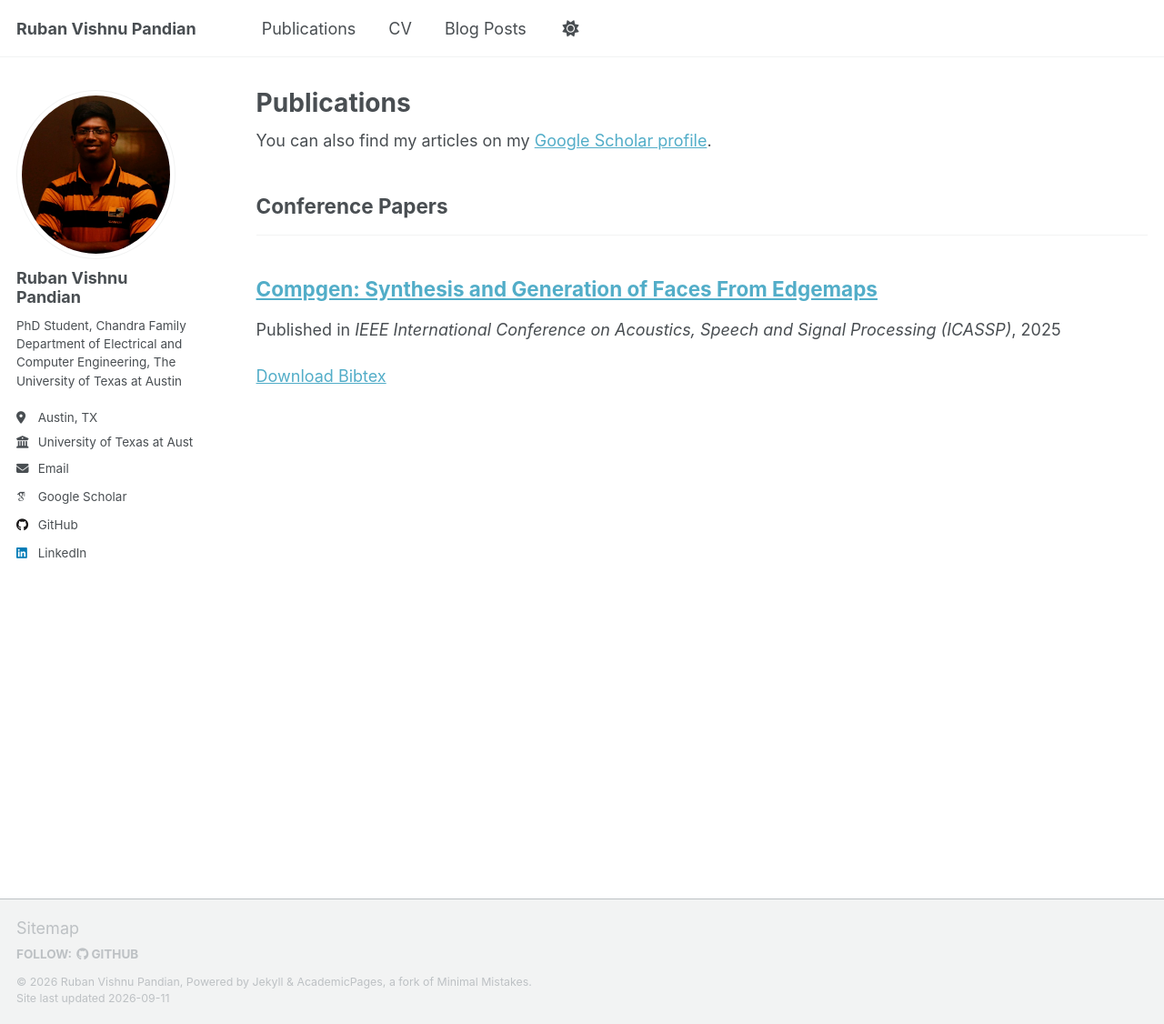
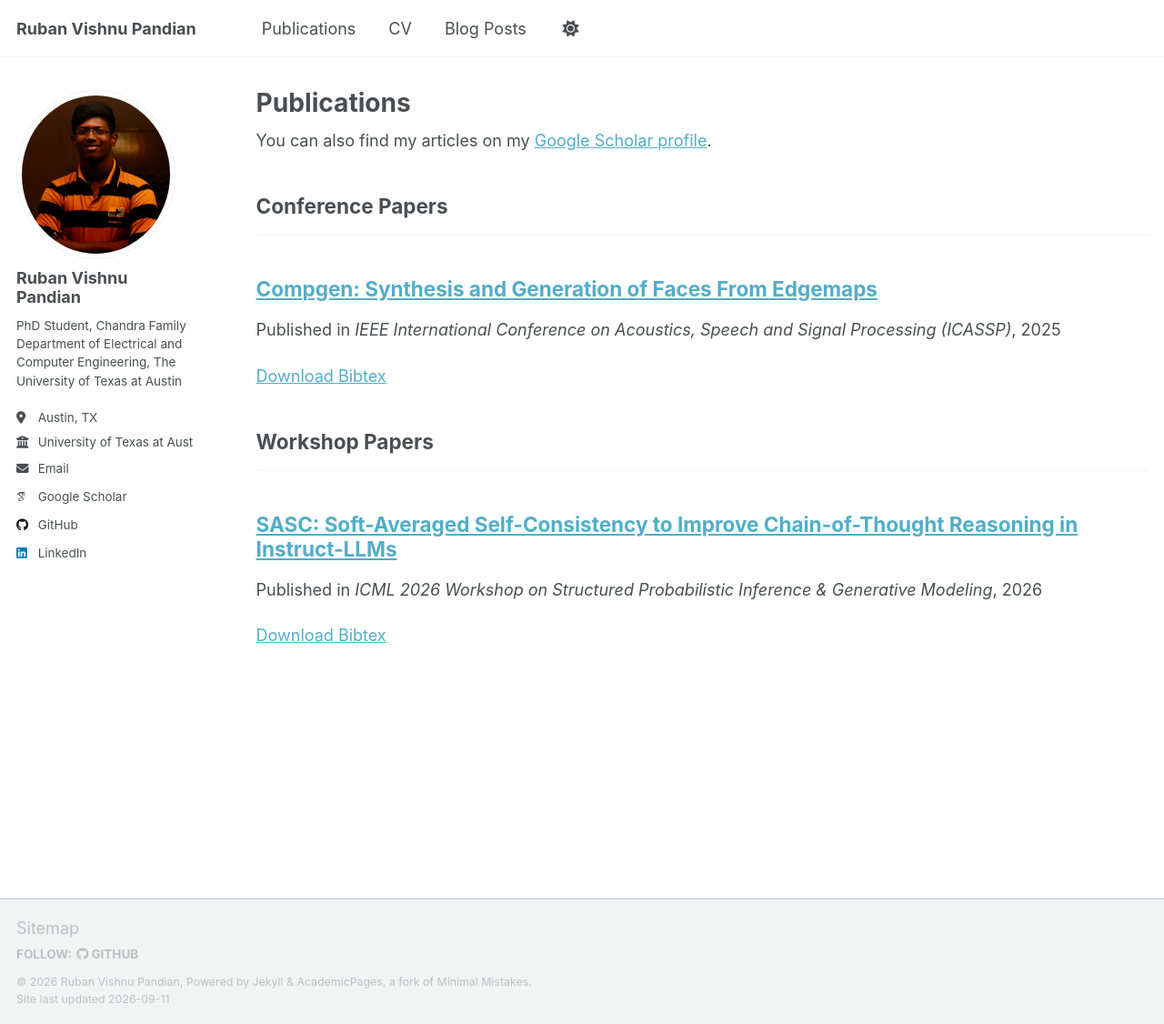
Before and after one commit to Ruban-VP/Ruban-VP.github.io, a Jekyll site: the page built from _pages/publications.html, in a window 1280 px wide and 1126 px high. Shown: the whole window at 91% size. Built offline with Jekyll 4.4.1, drawn with Linux system fonts in a browser that asks for light colours; some web fonts are replaced; a script that is not in the unit is left out.

Commit message:
Added SASC workshop paper

```diff
--- a/_config.yml
+++ b/_config.yml
@@ -83,6 +83,8 @@ author:
 publication_category:
   conferences:
     title: 'Conference Papers'
+  workshops:
+    title: 'Workshop Papers'
 # books:
 #   title: 'Books'
 # manuscripts:
--- /dev/null
+++ b/_publications/paper-2.md
@@ -0,0 +1,15 @@
+---
+title: "SASC: Soft-Averaged Self-Consistency to Improve Chain-of-Thought Reasoning in Instruct-LLMs"
+collection: publications
+category: workshops
+permalink: /publication/paper-2
+excerpt: ''
+date: 2026-07-10
+venue: 'ICML 2026 Workshop on Structured Probabilistic Inference & Generative Modeling'
+slidesurl:
+paperurl:
+bibtexurl: 'https://Ruban-VP.github.io/files/paper_2_bibtex.bib'
+citation:
+---
+**Abstract:**
+Improving the reasoning performance of LLMs during inference by combining scores of multiple output reasoning traces has emerged as a prominent technique, particularly for Chain-of-Thought Instruct-LLM models. Methods such as Self-Consistency and Self-Certainty assign simple yet effective metrics to the generated outputs which are then used to determine the final answer. These methods fit into the framework of designing a score vector over the set of generated answers, using weighted averaging of one-hot hard-decision vectors. In this work, we propose Soft-Averaged Self-Consistency, a simple method in which the hard-decision vectors are replaced with the conditional probability vectors obtained from the LLM logits, forming our soft-decision vectors. We show that our theoretically motivated method provides improved accuracy when compared against other baselines, backed by extensive experiments on a variety of tasks and models.
--- /dev/null
+++ b/files/paper_2_bibtex.bib
@@ -0,0 +1,6 @@
+@inproceedings{pandian2026sasc,
+  title={{SASC}: Soft-Averaged Self-Consistency to Improve Chain-of-Thought Reasoning in Instruct-{LLM}s},
+  author={Ruban Vishnu Pandian and Alliot Nagle and Hyeji Kim},
+  booktitle={ICML 2026 Workshop on Structured Probabilistic Inference {\&} Generative Modeling},
+  year={2026},
+  url={https://openreview.net/forum?id=YiOSR48qtl}}
```
